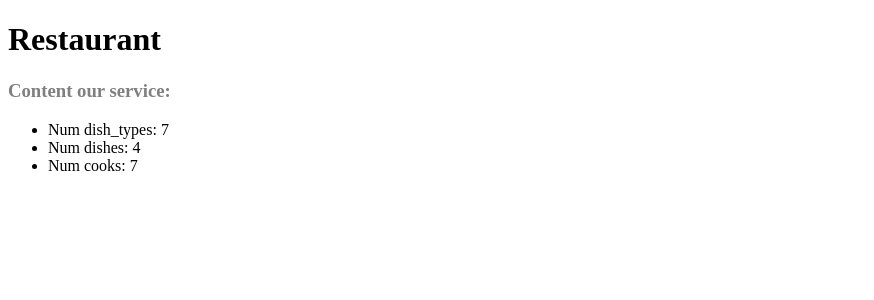
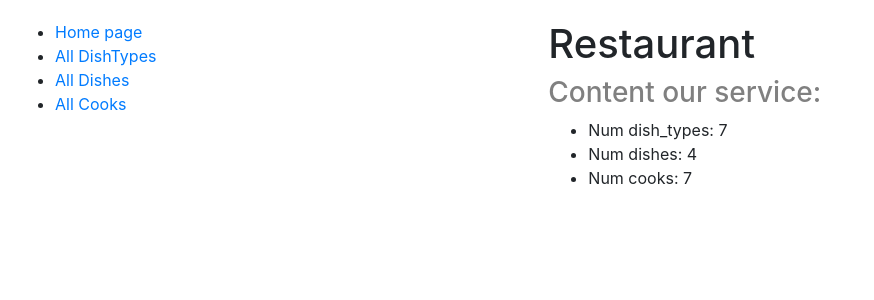
Before and after one commit to oksanaaam/restaurant-kitchen-service, a Django app: page / in a window 1280 px wide. Shown: the top 300 px of the page, without its empty margins (0-874 px from the left). Run offline with Django 4.2, Linux system fonts and the light colour scheme; data comes from the database, SQL or seed files in the repository.

Commit message:
Add static and sidebar.html

```diff
--- a/restaurant/settings.py
+++ b/restaurant/settings.py
@@ -120,6 +120,10 @@
 
 STATIC_URL = "static/"
 
+STATICFILES_DIRS = [
+    BASE_DIR / "static",
+]
+
 # Default primary key field type
 # https://docs.djangoproject.com/en/4.1/ref/settings/#default-auto-field
 
--- a/restaurant/urls.py
+++ b/restaurant/urls.py
@@ -13,10 +13,12 @@
     1. Import the include() function: from django.urls import include, path
     2. Add a URL to urlpatterns:  path('blog/', include('blog.urls'))
 """
+from django.conf import settings
+from django.conf.urls.static import static
 from django.contrib import admin
 from django.urls import path, include
 
 urlpatterns = [
     path("admin/", admin.site.urls),
     path("", include("kitchen.urls", namespace="kitchen")),
-]
+] + static(settings.STATIC_URL, document_root=settings.STATIC_ROOT)
--- /dev/null
+++ b/static/css/style.css
@@ -0,0 +1,3 @@
+body {
+    margin-top: 20px;
+}
--- a/templates/base.html
+++ b/templates/base.html
@@ -2,21 +2,23 @@
 <html lang="en">
 <head>
   {% block title %}
-    <title>Taxi Service</title>
+    <title>Restaurant Service</title>
   {% endblock title %}
   <meta charset="UTF-8">
-  <meta name="viewport" content="width=device-width, initial-scale=1.0,
-   maximum-scale=1.0, minimum-scale=1.0">
-  <meta http-equiv="X-UA-Compatible" content="ie=edge">
-{#  <link rel="stylesheet"#}
-{#        href="https://cdn.jsdelivr.net/npm/bootstrap@4.6.2/dist/css/bootstrap.min.css"#}
-{#        integrity="sha384-xOolHFLEh07PJGoPkLv1IbcEPTNtaed2xpHsD9ESMhqIYd0nLMwNLD69Npy4HI+N" crossorigin="anonymous">#}
-{#  {% load static %}#}
-{#  <link rel="stylesheet" href="{% static 'css/styles.css' %}">#}
+  <link rel="stylesheet"
+        href="https://cdn.jsdelivr.net/npm/bootstrap@4.6.2/dist/css/bootstrap.min.css"
+        integrity="sha384-xOolHFLEh07PJGoPkLv1IbcEPTNtaed2xpHsD9ESMhqIYd0nLMwNLD69Npy4HI+N"
+        crossorigin="anonymous">  {% load static %}
+  <link rel="stylesheet" href="{% static 'css/style.css' %}">
 </head>
 <body>
   <div class="container-fluid">
     <div class="row">
+      <div class="col-sm-5">
+        {% block sidebar %}
+          {% include "includes/sidebar.html" %}
+        {% endblock %}
+      </div>
       <div class="col-sm-7">
         {% block content %}{% endblock %}
       </div>
--- /dev/null
+++ b/templates/includes/sidebar.html
@@ -0,0 +1,6 @@
+<ul>
+  <li><a href="{% url 'kitchen:index' %}">Home page</a></li>
+  <li><a href="#">All DishTypes</a></li>
+  <li><a href="#">All Dishes</a></li>
+  <li><a href="#">All Cooks</a></li>
+</ul>
```
Also changed, not shown: templates/kitchen/index.html (line endings or trailing spaces).
